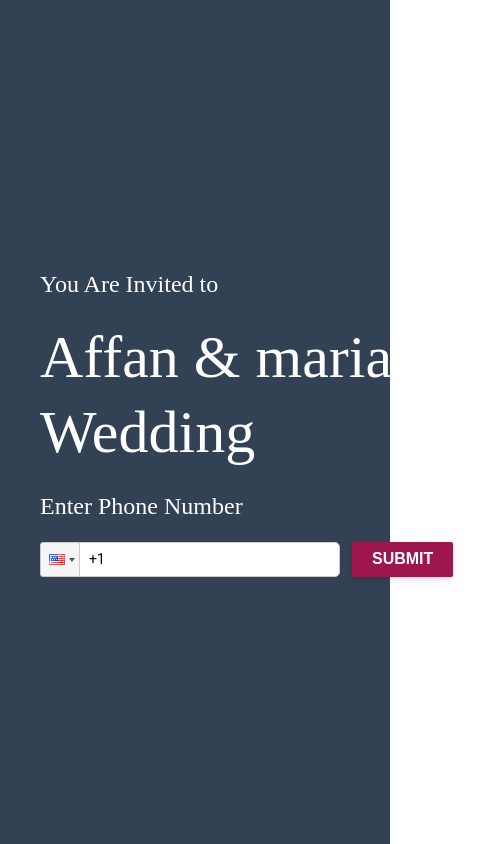
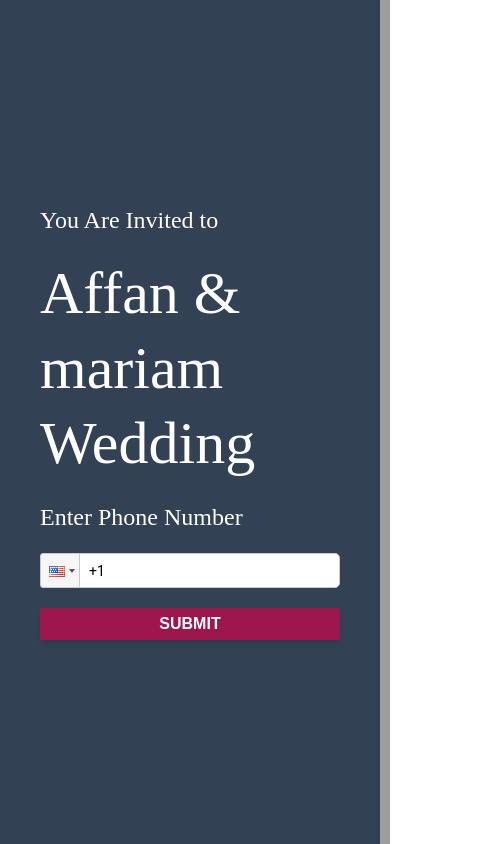
Before and after one commit to activationeuron/wedingapp, a React (Create React App) app: page / in a window 390 px wide. Shown: the whole page, 493 px wide, since content can reach past the window. Built offline with nearby package versions, Linux system fonts and the light colour scheme; grey boxes are pictures that could not be loaded.

Commit message:
login page rsponsive

```diff
--- a/src/App.js
+++ b/src/App.js
@@ -131,7 +131,10 @@ const phoneBox = (setPhone, getEvents) => {
             Affan & mariam Wedding
           </h1>
           <p className='text-2xl font-prim   text-white'>Enter Phone Number </p>
-          <form onSubmit={(e) => getEvents(e)} className='flex space-x-3'>
+          <form
+            onSubmit={(e) => getEvents(e)}
+            className='flex flex-col md:flex-row md:space-x-3 space-y-5 md:space-y-0 '
+          >
             <div>
               <PhoneInput
                 country={'us'}
@@ -139,7 +142,7 @@ const phoneBox = (setPhone, getEvents) => {
               />
             </div>
             <button
-              className='bg-pink-800 py-1  px-5 font-bold text-white uppercase rounded-sm shadow-md'
+              className='bg-pink-800 py-1 w-[300px] md:w-[100px]  px-5 font-bold text-white uppercase rounded-sm shadow-md'
               type='submit'
             >
               Submit
--- a/src/component/Rsvp.js
+++ b/src/component/Rsvp.js
@@ -97,14 +97,14 @@ function Rsvp({ title, mainbg }) {
               </div>
             )}
 
-            <div className='space-y-6 pt-10'>
+            <div className='space-y-6 pt-10 '>
               <div>
-                <div className='font-prim '>
-                  <div className='text-xl'>Host Info:</div>
+                <div className='font-prim  '>
+                  <div className='md:text-xl text-sm'>Host Info:</div>
                   <div className='flex justify-between space-x-2 text-xl'>
                     <div> Reema Khan:</div> <div> 281-743-5161</div>
                   </div>
-                  <div className='flex justify-between space-x-2 text-xl'>
+                  <div className='flex flex-col justify-between space-x-2 text-xl'>
                     <div> Mohsi Mohammed:</div> <div> 818-825-3595</div>
                   </div>
                   <div className='flex justify-between space-x-2 text-xl'>
```
